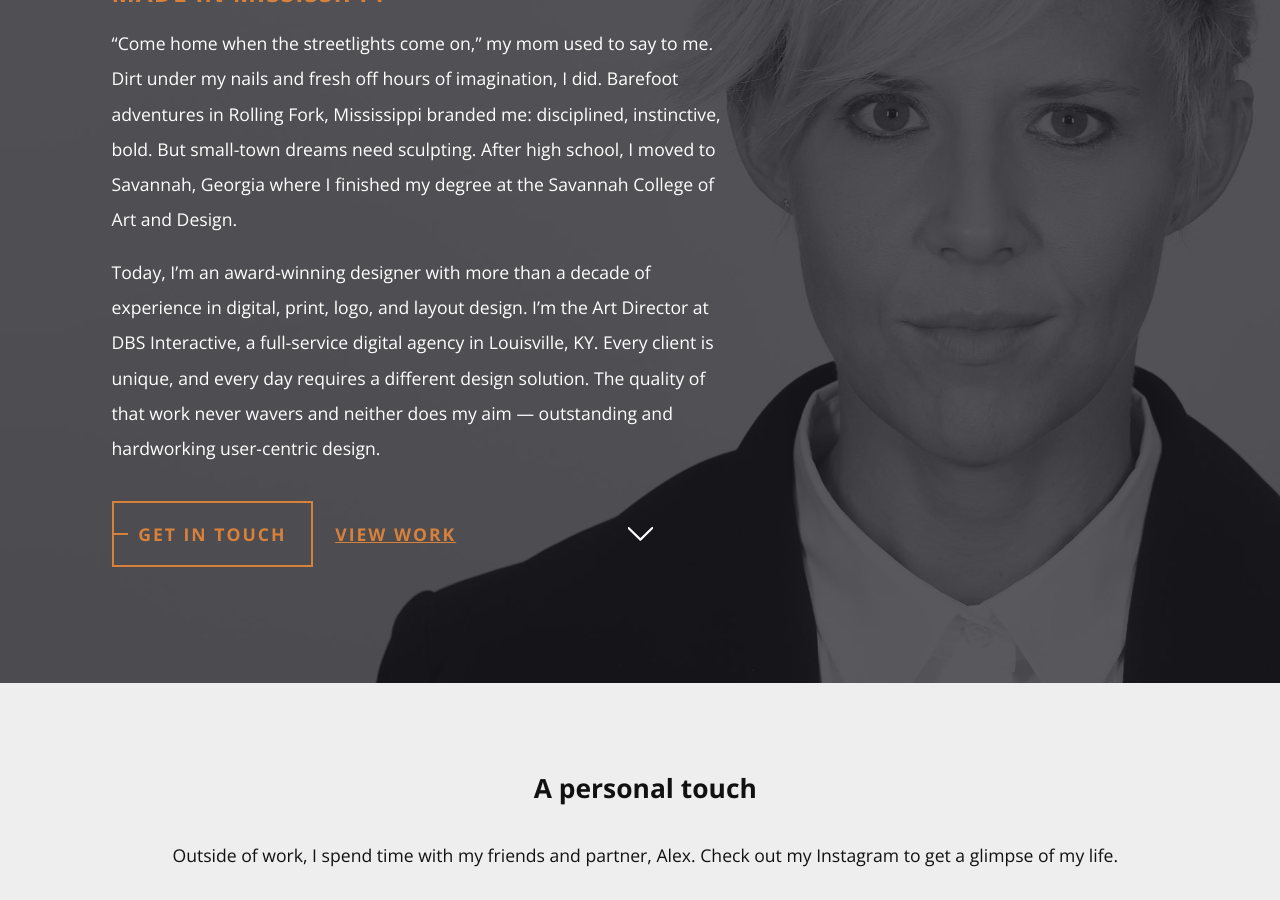
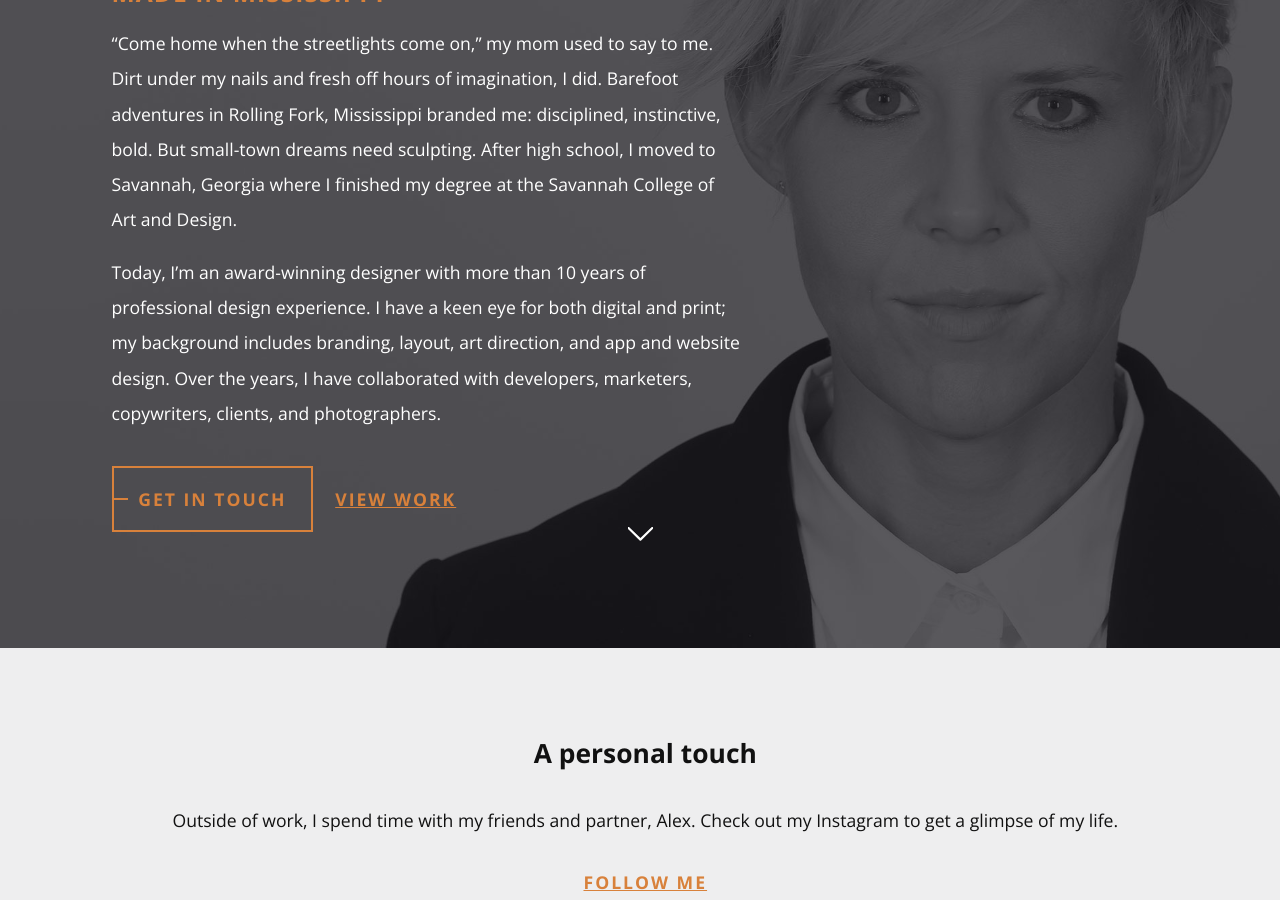
Before and after one commit to EmilyBlaineClark/emilyblaineclark.github.io, a Jekyll site: the page built from about.html, in a window 1280 px wide and 900 px high, scrolled down 313 px. Built offline with Jekyll 4.4.1, drawn with Linux system fonts in a browser that asks for light colours; nearby versions of some CDN libraries.

Commit message:
Update about.html

```diff
--- a/about.html
+++ b/about.html
@@ -12,7 +12,7 @@ title: about
         <h1 class="page-title">About</h1>
         <h2 class="subtitle">Made In Mississippi</h2>
         <p>“Come home when the streetlights come on,” my mom used to say to me. Dirt under my nails and fresh off hours of imagination, I did. Barefoot adventures in Rolling Fork, Mississippi branded me: disciplined, instinctive, bold. But small-town dreams need sculpting. After high school, I moved to Savannah, Georgia where I finished my degree at the Savannah College of Art and Design.</p>
-        <p>Today, I’m an award-winning designer with more than a decade of experience in digital, print, logo, and layout design. I’m the Art Director at DBS Interactive, a full-service digital agency in Louisville, KY. Every client is unique, and every day requires a different design solution. The quality of that work never wavers and neither does my aim — outstanding and hardworking user-centric design.</p>
+        <p>Today, I’m an award-winning designer with more than 10 years of professional design experience. I have a keen eye for both digital and print; my background includes branding, layout, art direction, and app and website design. Over the years, I have collaborated with developers, marketers, copywriters, clients, and photographers.</p>
         <a href="{{ '/contact' | prepend: site.baseurl }}" class="btn">Get In Touch</a>
         <a href="{{ '/work' | prepend: site.baseurl }}" class="block-button">View Work</a>
       </div>
```
